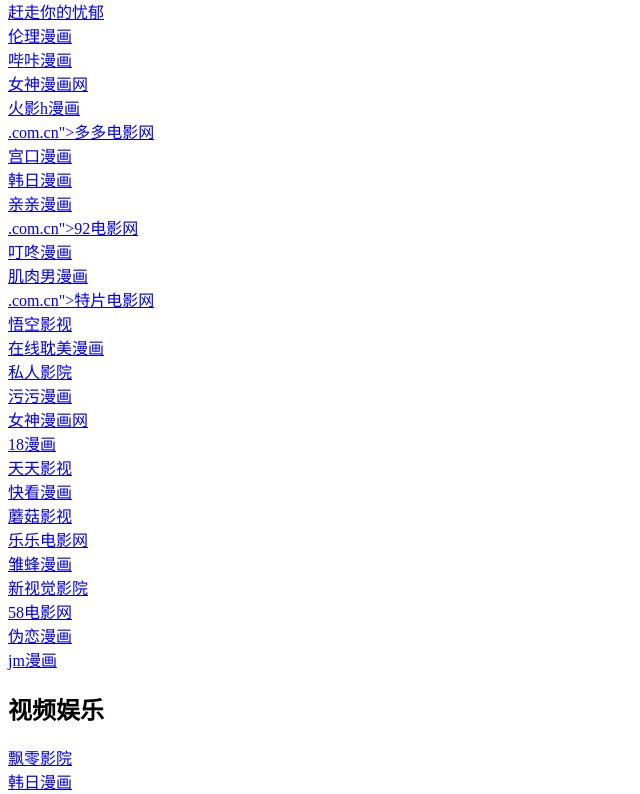
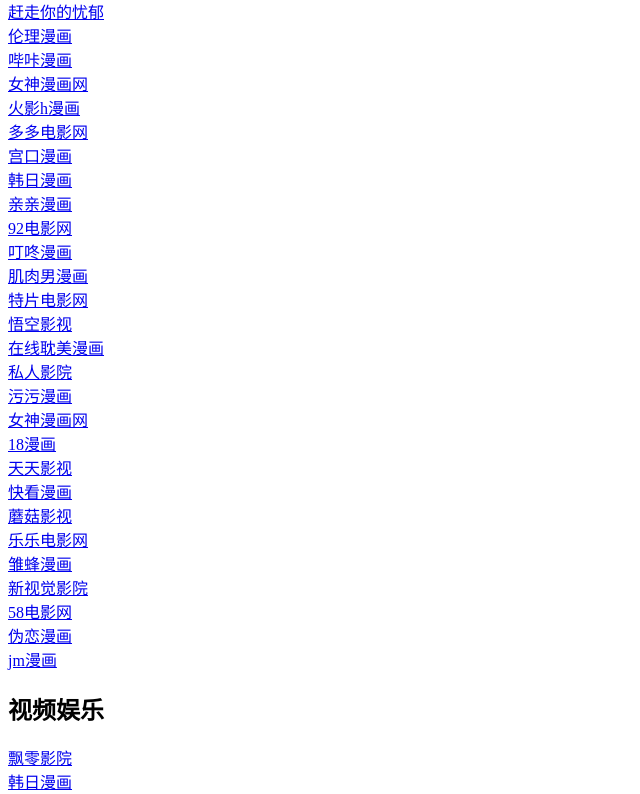
Before and after one commit to zhiyuantuanwangzhidaohang/zhiyuantuanwangzhidaohang.github.io, a plain HTML site: page index.html in a window 1280 px wide. Shown: the part 1711-2505 px from the top of the page, without its empty margins (0-640 px from the left). Drawn offline with Linux system fonts and the light colour scheme.

Commit message:
Update and rename index (2).html to index.html

```diff
--- a/index (2).html
+++ b/index.html
@@ -82,14 +82,14 @@
 <a href="https://bikamanhua-wap.com.cn">哔咔漫画</a><br>
 <a href="https://nushenmanhuawang-wap.com.cn">女神漫画网</a><br>
 <a href="https://huoyinghmanhua-zh.com.cn">火影h漫画</a><br>
-<a href="https://www.duoduodianyingwang-cn">.com.cn">多多电影网</a><br>
+<a href="https://www.duoduodianyingwang-cn.com.cn">多多电影网</a><br>
 <a href="https://www.gongkoumanhua-app.com.cn">宫口漫画</a><br>
 <a href="https://hanrimanhua-book.com.cn">韩日漫画</a><br>
 <a href="https://qingqingmanhua-wap.com.cn">亲亲漫画</a><br>
-<a href="https://92dianyingwang-cn">.com.cn">92电影网</a><br>
+<a href="https://92dianyingwang-cn.com.cn">92电影网</a><br>
 <a href="https://www.dingdongmanhua-book.com.cn">叮咚漫画</a><br>
 <a href="https://jirounanmanhua-zh.com.cn">肌肉男漫画</a><br>
-<a href="https://www.tepiandianyingwang-cn">.com.cn">特片电影网</a><br>
+<a href="https://www.tepiandianyingwang-cn.com.cn">特片电影网</a><br>
 <a href="https://www.wukongyingshi-zaixian.com.cn">悟空影视</a><br>
 <a href="https://zaixiandanmeimanhua-wap.com.cn">在线耽美漫画</a><br>
 <a href="https://www.sirenyingyuan-ac.com.cn">私人影院</a><br>
@@ -171,7 +171,7 @@
 <a href="https://ribenhmanhua-wap.com.cn">日本h漫画</a><br>
 <a href="https://jingpinmanhua-wap.com.cn">精品漫画</a><br>
 <a href="https://kuaihuoyingyuan-top1.com.cn">快活影院</a><br>
-<a href="https://www.zhaizhaidianyingwang-cn">.com.cn">宅宅电影网</a><br>
+<a href="https://www.zhaizhaidianyingwang-cn.com.cn">宅宅电影网</a><br>
 <a href="https://kenanmanhua-app.com.cn">柯南漫画</a><br>
 
 </body>
```
